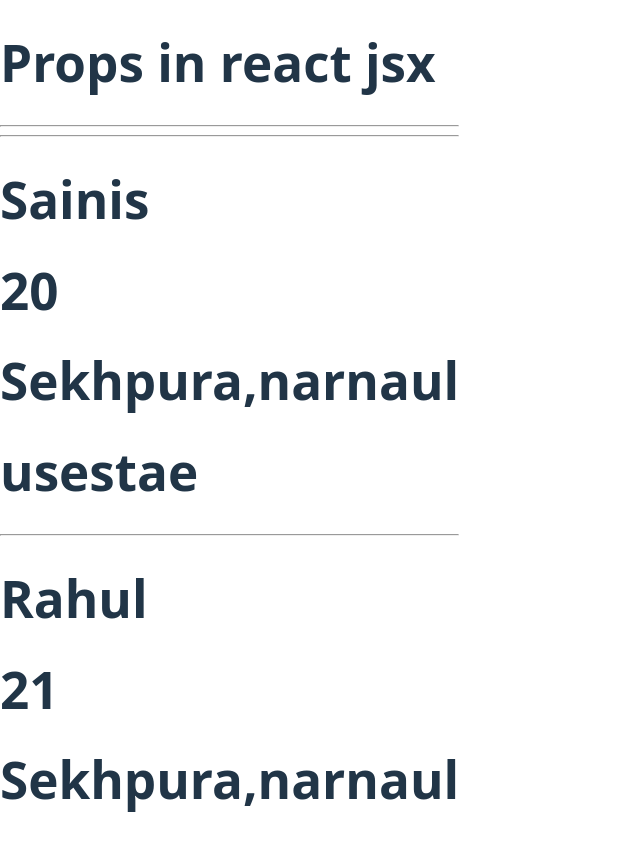
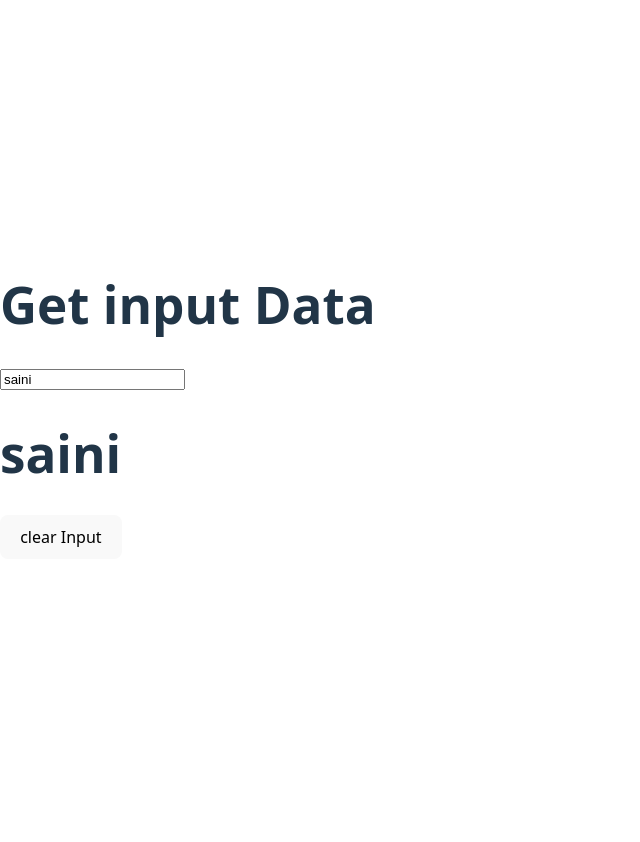
Before and after one commit to Sunny5130/reactProj, a React (Vite) app: page / in a window 1280 px wide. Shown: the whole page, without its empty margins (0-640 px from the left). After the commit the page ends 800 px from the top, so only its background shows below. Built offline with nearby package versions, Linux system fonts and the light colour scheme.

Commit message:
new practice

```diff
--- a/src/main.jsx
+++ b/src/main.jsx
@@ -6,15 +6,16 @@ import './index.css'
 // import Sai from './Saini.jsx';
 // import ChangeState from './Usestate'
 // import Hide from './Toggle'
-import Parent from './Parent'
-
+// import Parent from './props/Parent'
+import ClearButton from './practice/Clearbutton'
 createRoot(document.getElementById('root')).render(
   <StrictMode>
     {/* <App /> */}
     {/* <Operation/> */}
     {/* <ChangeState /> */}
     {/* <Hide/> */}
-    <Parent />
+    {/* <Parent /> */}
     {/* <Sai /> */}
+    <ClearButton/>
   </StrictMode>,
 )
--- /dev/null
+++ b/src/practice/Clearbutton.jsx
@@ -0,0 +1,15 @@
+import { useState } from "react";
+
+function ClearButton(){
+    const[val,setVal]=useState("saini");
+return(
+<>
+    <h1>Get input Data</h1>
+    <input type="text" placeholder="give input" value={val} onChange={(event)=>(setVal)(event.target.value)}  />
+    <h1>{val}</h1>
+    <button onClick={()=>setVal("")}>clear Input</button>
+</>
+)
+
+}
+export default ClearButton;
--- /dev/null
+++ b/src/props/Defaultusername..jsx
@@ -0,0 +1,9 @@
+function Default({name="saini"} ){
+    return(
+    <>
+    <h1>{name}</h1>
+    {/* <h1>{x.name}</h1> */}
+    </>
+    )
+}
+export default Default;
--- a/src/Parent.jsx
+++ b/src/props/Parent.jsx
@@ -1,9 +1,11 @@
 import { useState } from "react";
 import Child1 from "./child1";
 import Child2 from "./child2";
+import Default from "./Defaultusername.";
 function Parent(){
-    // let username="Sunny Saini";
+    // let username="I am default usename";
     // var ages=23;
+
 
     let obj1={
         name:"Sainis",
@@ -26,12 +28,16 @@ function Parent(){
 
 
 
-        <hr />
+        {/* <hr /> */}
         {/* <Child1 name={username}/>           first way to pass  */}
-        { state && <Child1 name={obj1} p={state}/>}
-        <hr />
+        {/* { state && <Child1 name={obj1} p={state}/>} */}
+        {/* <hr /> */}
         {/* <Child2 name="sunny" age="23" />     second way to pass */}
-        <Child2 name2={obj2}/>
+        {/* <Child2 name2={obj2}/> */}
+        {/* <hr /> */}
+
+        <Default name="hii saini" />
+        <Default />
         </>
     )
 
```
Also changed, not shown: src/props/child1.jsx (renamed from src/child1.jsx), src/props/child2.jsx (renamed from src/child2.jsx).
